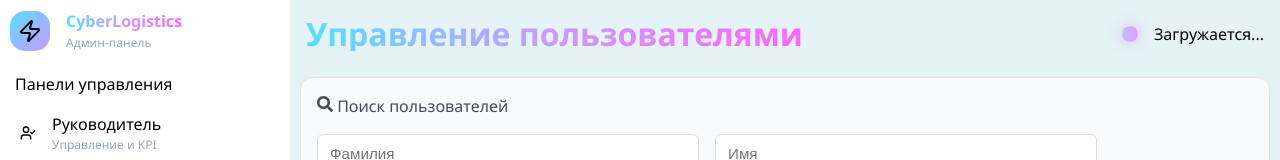
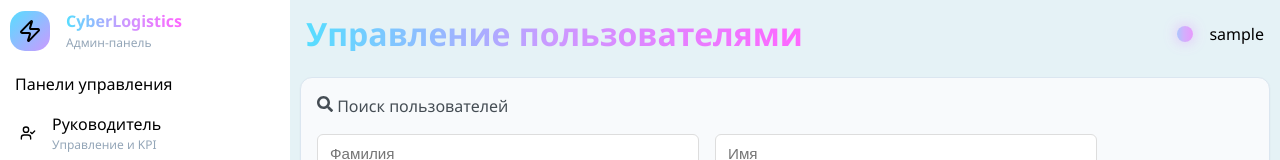
Before and after one commit to webobscure/LogisticPanel, a React (Vite) app: page /user in a window 1280 px wide. Shown: the top 160 px of the page. Built offline with nearby package versions, Linux system fonts and the light colour scheme; no server answers; sample sign-in values are in the browser's storage.

Commit message:
исправлен постоянный  ререндер

```diff
--- /dev/null
+++ b/src/components/UserContext.jsx
@@ -0,0 +1,37 @@
+import React, { createContext, useContext, useState, useEffect } from "react";
+import { fetchCurrentUser } from "./api";
+
+const UserContext = createContext();
+
+export const UserProvider = ({ children }) => {
+  const [user, setUser] = useState(null);
+
+  useEffect(() => {
+    const storedUser = localStorage.getItem("userName");
+    if (storedUser) {
+      setUser({ fullName: storedUser });
+      return;
+    }
+
+    const loadUser = async () => {
+      try {
+        const data = await fetchCurrentUser();
+        const fullName = `${data.name} ${data.surname}`;
+        setUser({ fullName });
+        localStorage.setItem("userName", fullName);
+      } catch (err) {
+        console.error(err);
+      }
+    };
+
+    loadUser();
+  }, []);
+
+  return (
+    <UserContext.Provider value={{ user, setUser }}>
+      {children}
+    </UserContext.Provider>
+  );
+};
+
+export const useUser = () => useContext(UserContext);
--- a/src/components/ui/molecules/Header.jsx
+++ b/src/components/ui/molecules/Header.jsx
@@ -1,26 +1,16 @@
-import React, { useEffect, useState } from "react";
-import { fetchCurrentUser } from "../../api";
+import React from "react";
+import { useUser } from "../../UserContext";
 import "./Header.css";
 
 export const Header = ({ title = "Панель управления" }) => {
-  const [userName, setUserName] = useState("Загружается...");
-
-  useEffect(() => {
-    const getUser = async () => {
-      try {
-        const user = await fetchCurrentUser();
-        setUserName(`${user.name} ${user.surname}`);
-      } catch (err) {
-        console.error(err);
-      }
-    };
-    getUser();
-  }, []);
+  const { user } = useUser();
 
   return (
     <section className="header">
       <h1>{title}</h1>
-      <span className="header_user-name">{userName}</span>
+      <span className="header_user-name">
+        {user?.fullName || "Загружается..."}
+      </span>
     </section>
   );
 };
--- a/src/main.jsx
+++ b/src/main.jsx
@@ -9,10 +9,12 @@ import MechanicPage from "./pages/MechanicPage/MechanicPage.jsx";
 import LogistPage from "./pages/LogistPage/LogistPage.jsx";
 import AuthPage from "./pages/FormPage/FormPage.jsx";
 import ProtectedRoute from "./components/ProtectedRoute.jsx";
+import { UserProvider } from "./components/UserContext.jsx";
 
 createRoot(document.getElementById("root")).render(
   <StrictMode>
     <BrowserRouter>
+      <UserProvider>
         <Routes>
           <Route index element={<AuthPage />} />
           <Route
@@ -48,6 +50,7 @@ createRoot(document.getElementById("root")).render(
             }
           />
         </Routes>
+      </UserProvider>
     </BrowserRouter>
   </StrictMode>
 );
```
Lines whose indentation alone changed are shown as unchanged.
